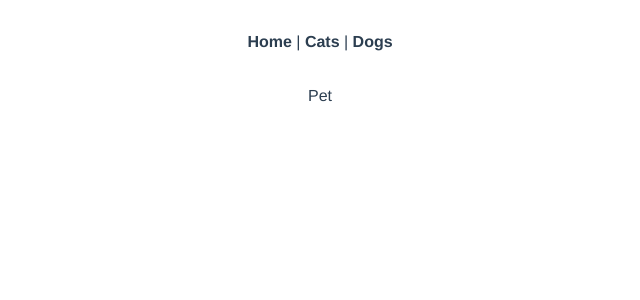
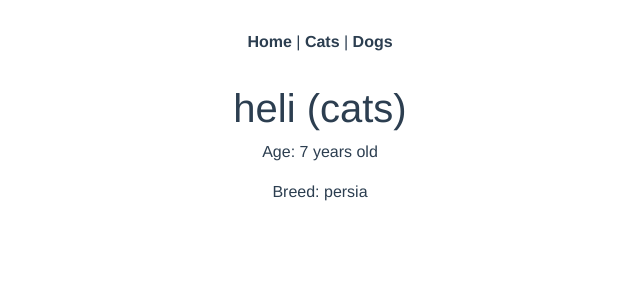
Before and after one commit to duro06/adopt_pets, a Vue app: page /pets/cats/0 in a window 1280 px wide. Shown: the top 300 px of the page, without its empty margins (320-960 px from the left). Built offline with nearby package versions, Linux system fonts and the light colour scheme.

Commit message:
menampilkan data pada view pet.vue dengan menggunakan metode route.param.

```diff
--- a/src/views/Pet.vue
+++ b/src/views/Pet.vue
@@ -1,5 +1,28 @@
 <template>
   <div>
-    Pet
+    <h1>{{ animal.name }} ({{ $route.params.species }})</h1>
+    <p>Age: {{ animal.age }} years old</p>
+    <p>Breed: {{ animal.breed }}</p>
   </div>
 </template>
+
+<script>
+import { mapState } from 'vuex'
+export default {
+  data () {
+    return {
+      animal: {}
+    }
+  },
+  computed: {
+    ...mapState([
+      'cats',
+      'dogs'
+    ])
+  },
+  mounted () {
+    const animal = this[this.$route.params.species][this.$route.params.id]
+    this.animal = animal
+  }
+}
+</script>
```
